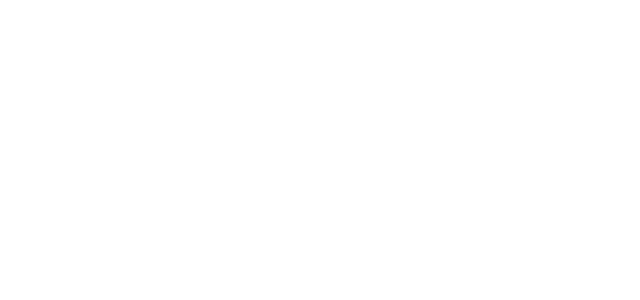
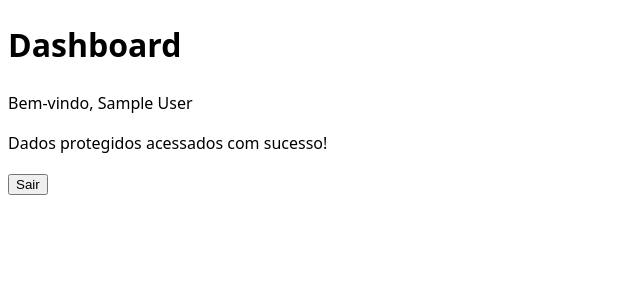
Before and after one commit to RafaelFigueiredoCode/Trabalho-do-E-commerce, a React (Vite) app: page /dashboard in a window 1280 px wide. Shown: the top 300 px of the page, without its empty margins (0-640 px from the left). Built offline with nearby package versions, Linux system fonts and the light colour scheme; sample sign-in values are in the browser's storage.

Commit message:
fazendo a dashboard

```diff
--- a/src/App.jsx
+++ b/src/App.jsx
@@ -2,7 +2,7 @@
 
 import Home from "./pages/Home";
 import Login from "./pages/Login";
-//import Dashboard from "./pages/Dashboard";
+import Dashboard from "./pages/Dashboard";
 import { AuthProvider, useAuth } from "./contexts/UserContext";
 
 function PrivateRoute({ children }) {
@@ -18,18 +18,16 @@
     <AuthProvider>
       <BrowserRouter>
         <Routes>
-
           <Route path="/" element={<Home />} />
           <Route path="/login" element={<Login />} />
           <Route
             path="/dashboard"
             element={
               <PrivateRoute>
-
+                <Dashboard />
               </PrivateRoute>
             }
           />
-
         </Routes>
       </BrowserRouter>
     </AuthProvider>
--- a/src/pages/Dashboard.jsx
+++ b/src/pages/Dashboard.jsx
@@ -0,0 +1,31 @@
+import { useAuth } from "../contexts/UserContext";
+import { getProtectedData } from "../services/api";
+import { useEffect, useState } from "react";
+import { useNavigate } from 'react-router-dom';
+
+export default function Dashboard() {
+  const { user, logout } = useAuth();
+  const [data, setData] = useState(null);
+  const navigate = useNavigate()
+
+  useEffect(() => {
+    try{
+        const userData = getProtectedData()
+        setData(userData.message);
+    }
+    catch(err){
+        console.log(err)
+    }
+  }, []);
+
+  return (
+    <div>
+      <h1>Dashboard</h1>
+      <p>Bem-vindo, {user?.name}</p>
+
+      <p>{data}</p>
+
+      <button onClick={logout}>Sair</button>
+    </div>
+  );
+}
--- a/src/services/api.js
+++ b/src/services/api.js
@@ -34,3 +34,13 @@
     return { error: true, message: err.message };
   }
 }
+
+export function getProtectedData() {
+  const token = localStorage.getItem("token");
+
+  if (token) {
+    return { message: "Dados protegidos acessados com sucesso!" };
+  } else {
+    throw new Error({ error: "Token inválido ou ausente" });
+  }
+}
```
